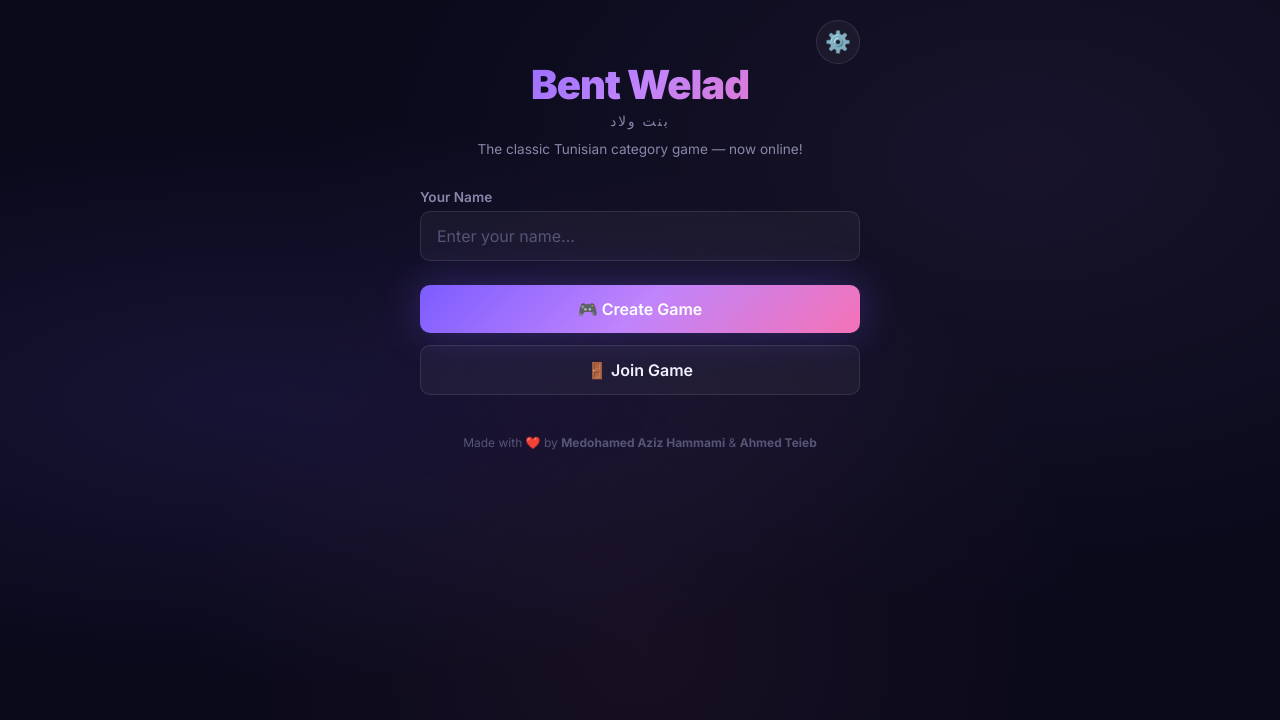
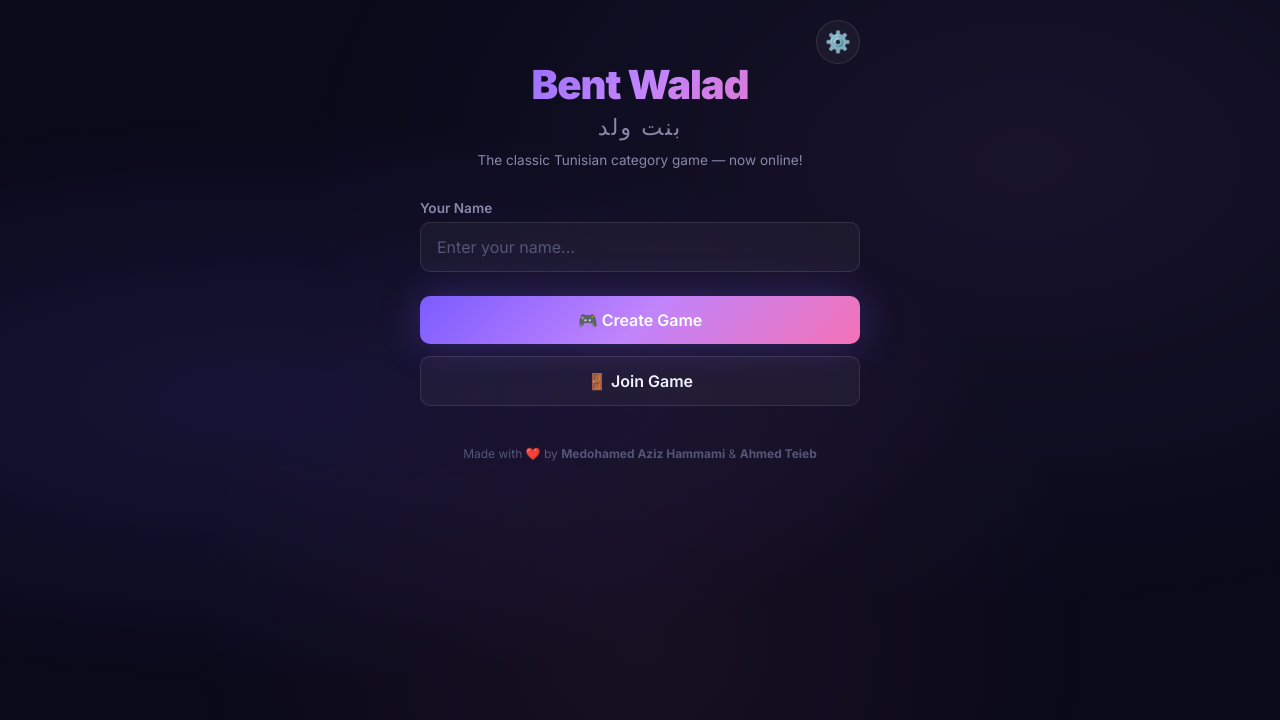
Before and after one commit to Mutedly007/GameOnline, a Next.js app in the folder frontend/: page / in a window 1280 px wide. Shown: the top 720 px of the page. Built offline with nearby package versions, Linux system fonts and the light colour scheme; no server answers.

Commit message:
fixes titles

```diff
--- a/frontend/src/app/layout.tsx
+++ b/frontend/src/app/layout.tsx
@@ -4,7 +4,7 @@ import { SettingsProvider } from '@/lib/SettingsContext';
 import SettingsModal from '@/components/SettingsModal';
 
 export const metadata: Metadata = {
-  title: 'Bent Welad | بنت ولاد',
+  title: 'Bent Walad | بنت ولد',
   description: 'Real-time multiplayer Tunisian category and letter game. Challenge your friends!',
 };
 
--- a/frontend/src/app/page.tsx
+++ b/frontend/src/app/page.tsx
@@ -99,7 +99,7 @@ function HomeContent() {
 
         <div className="logo">
           <h1>{t(lang, 'title')}</h1>
-          <p className="subtitle">{t(lang, 'subtitle')}</p>
+          <p className="subtitle" style={{ fontSize: '1.4rem' }}>{t(lang, 'subtitle')}</p>
         </div>
 
         <p className="text-center text-sm text-muted mb-16" style={{ marginTop: '8px' }}>
@@ -220,7 +220,7 @@ function HomeContent() {
 
 export default function HomePage() {
   return (
-    <Suspense fallback={<div className="container"><div className="logo"><h1>Bent Welad</h1></div></div>}>
+    <Suspense fallback={<div className="container"><div className="logo"><h1>Bent Walad</h1></div></div>}>
       <HomeContent />
     </Suspense>
   );
--- a/frontend/src/lib/i18n.ts
+++ b/frontend/src/lib/i18n.ts
@@ -5,8 +5,8 @@ export type Language = 'en' | 'fr' | 'ar';
 export const translations = {
   en: {
     // Home page
-    title: 'Bent Welad',
-    subtitle: 'بنت ولاد',
+    title: 'Bent Walad',
+    subtitle: 'بنت ولد',
     tagline: 'The classic Tunisian category game — now online!',
     yourName: 'Your Name',
     enterName: 'Enter your name...',
@@ -79,8 +79,8 @@ export const translations = {
     language: 'Language',
   },
   fr: {
-    title: 'Bent w Weld',
-    subtitle: 'بنت و ولد',
+    title: 'Bent Walad',
+    subtitle: 'بنت ولد',
     tagline: 'Le jeu tunisien classique — maintenant en ligne !',
     yourName: 'Votre Nom',
     enterName: 'Entrez votre nom...',
@@ -148,8 +148,8 @@ export const translations = {
     language: 'Langue',
   },
   ar: {
-    title: 'بنت ولاد',
-    subtitle: 'Bent Welad',
+    title: 'بنت ولد',
+    subtitle: 'Bent Walad',
     tagline: 'اللعبة التونسية الكلاسيكية — الآن أونلاين!',
     yourName: 'اسمك',
     enterName: 'أدخل اسمك...',
```
